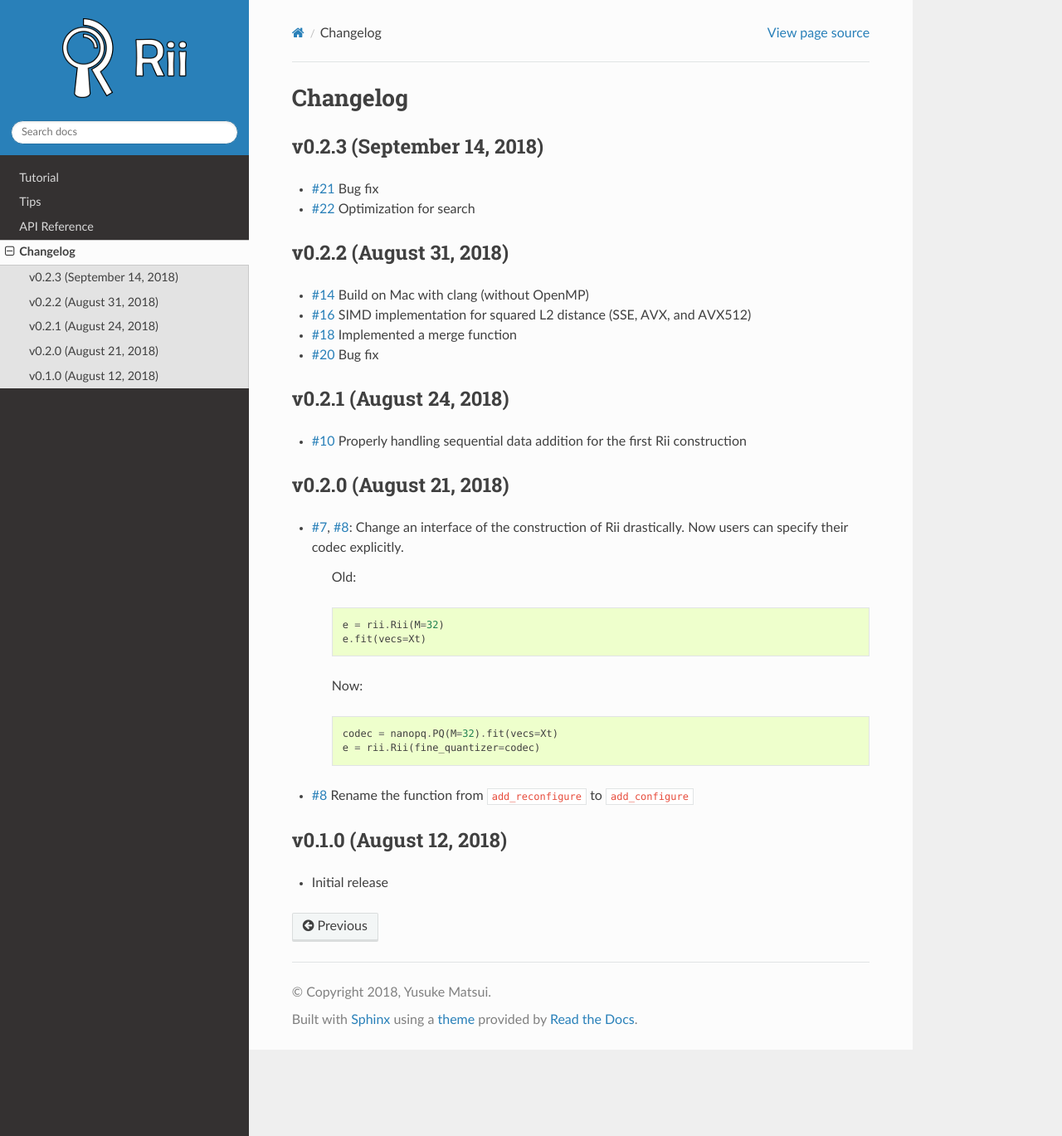
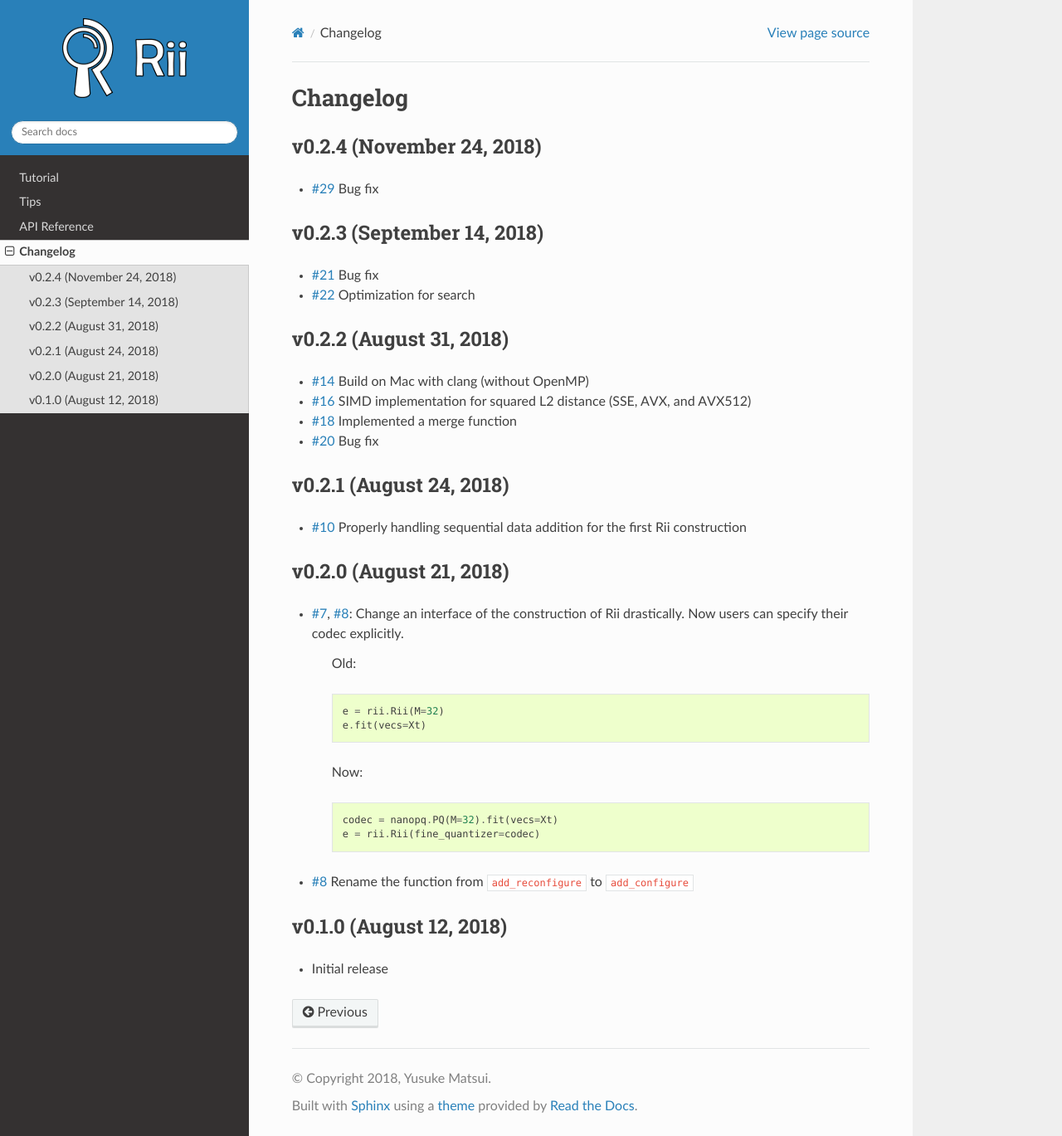
Before and after one commit to matsui528/rii, a Sphinx documentation site: the page built from docs/source/changelog.rst, in a window 1280 px wide and 1369 px high. Shown: the whole window at 83% size. Built offline with Sphinx 7.4.7 and the Read the Docs theme 2.0.0, drawn with Linux system fonts in a browser that asks for light colours; formulas are drawn with MathJax 3.

Commit message:
updated to v0.2.4

```diff
--- a/docs/source/changelog.rst
+++ b/docs/source/changelog.rst
@@ -1,5 +1,11 @@
 Changelog
 =============
+
+
+v0.2.4 (November 24, 2018)
+----------------------------
+- `#29 <https://github.com/matsui528/rii/pull/29>`_ Bug fix
+
 
 v0.2.3 (September 14, 2018)
 ----------------------------
--- a/rii/__init__.py
+++ b/rii/__init__.py
@@ -1,4 +1,4 @@
 __all__ = ['Rii']
-__version__ = '0.2.3'
+__version__ = '0.2.4'
 
 from .rii import Rii
```
